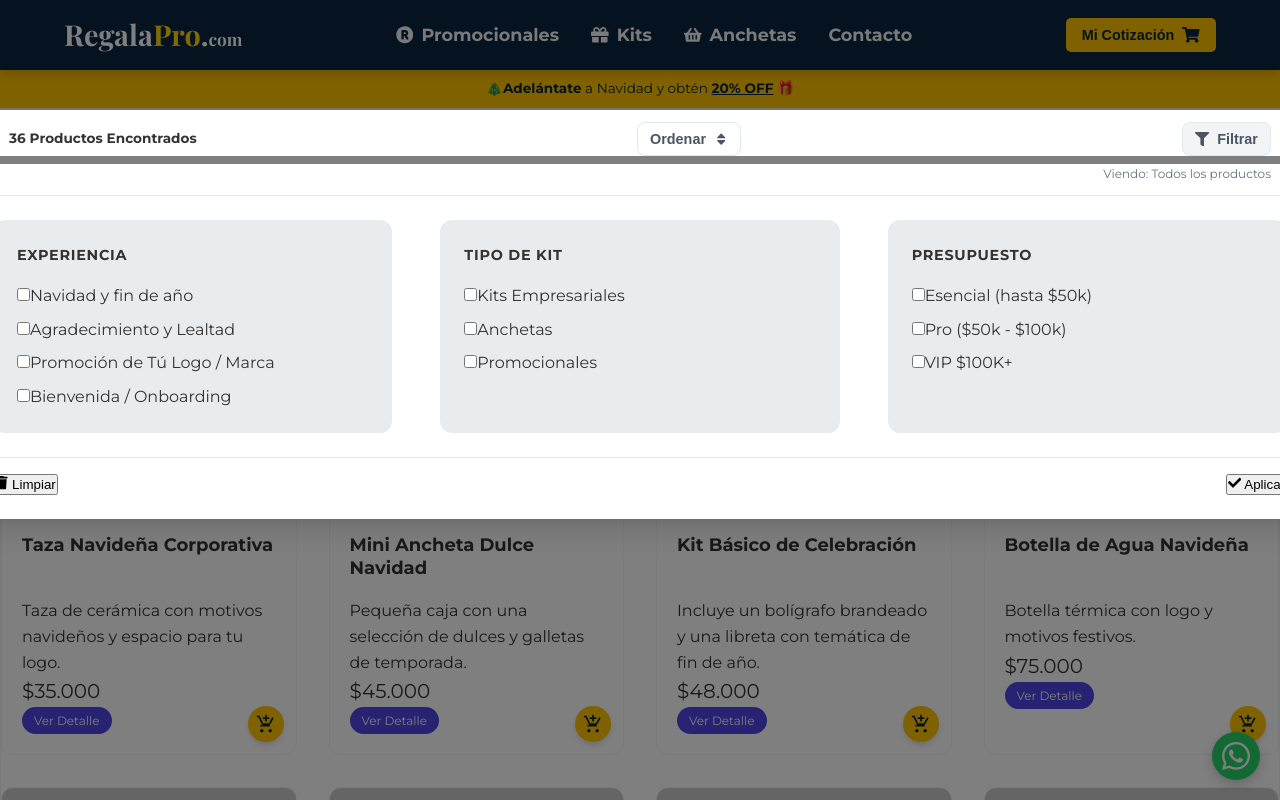
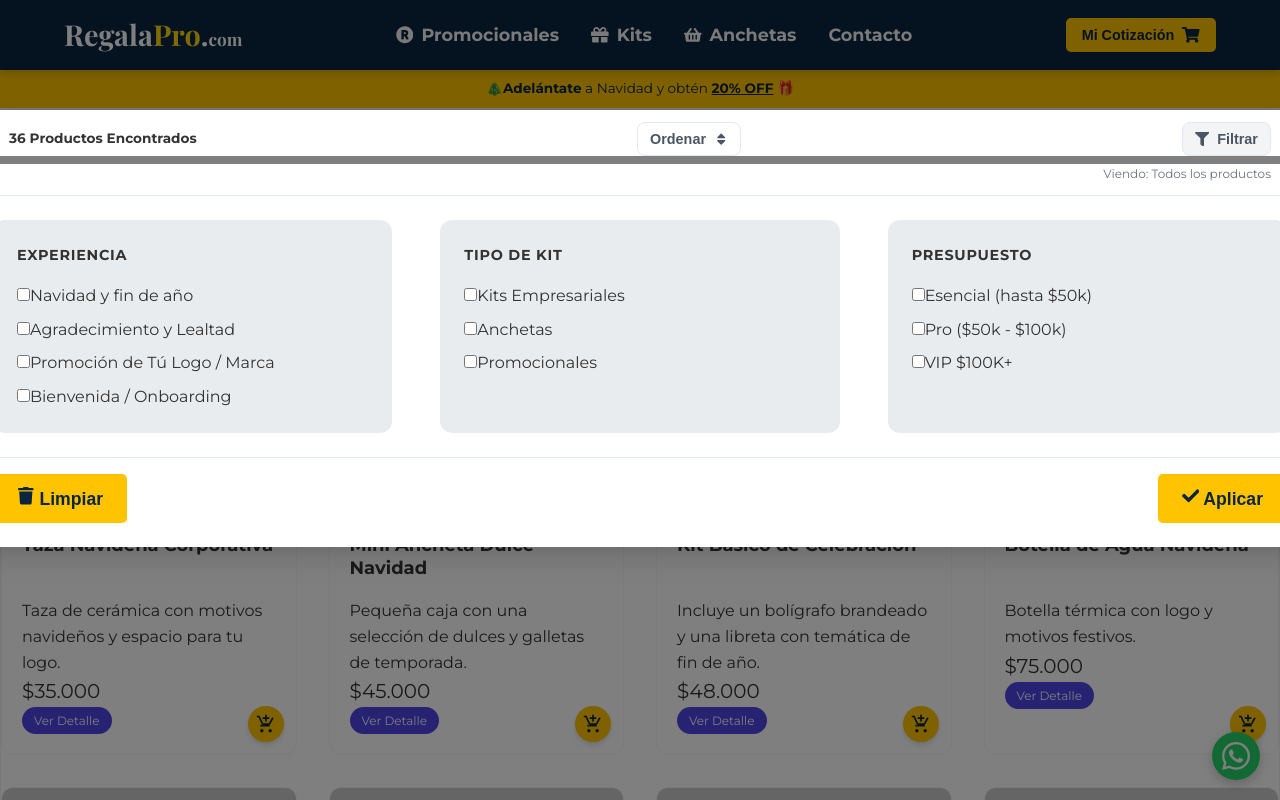
Before and after one commit to davemunar/RegalaPro, a React (Vite) app: page /products in a window 1280 px wide. Both pictures are taken after a click on the button "Filtrar". Shown: the part 361-1161 px from the top of the page. Built offline with nearby package versions, Linux system fonts and the light colour scheme.

Commit message:
style: implement secondary cta button for clear filters

```diff
--- a/RegalaProCatalog.tsx
+++ b/RegalaProCatalog.tsx
@@ -35,13 +35,25 @@ const RegalaProCatalog: React.FC<RegalaProCatalogProps> = ({ className }) => {
     const [selectedKitTypes, setSelectedKitTypes] = useState<KitType[]>(initialState?.kitType ? [initialState.kitType] : []);
     const [selectedPrice, setSelectedPrice] = useState<PriceCategory[]>([]);
 
+    const scrollToFilterBar = useCallback(() => {
+        if (scrollAnchorRef.current) {
+            const offset = window.innerWidth < 768 ? 70 : 108;
+            const y = scrollAnchorRef.current.getBoundingClientRect().top + window.scrollY - offset;
+            window.scrollTo({ top: y, behavior: 'smooth' });
+        }
+    }, []);
+
     // Efecto para actualizar filtros si el usuario navega a la misma página con diferente estado
     useEffect(() => {
         const navigationState = location.state as { kitType?: KitType } | null;
         if (navigationState?.kitType) {
             setSelectedKitTypes([navigationState.kitType]);
+            // Scroll to top of catalog when navigating from footer/external links
+            setTimeout(() => {
+                scrollToFilterBar();
+            }, 100);
         }
-    }, [location.state]);
+    }, [location.state, scrollToFilterBar]);
 
     // --- LÓGICA DE FILTROS CRUZADOS (CRÍTICO) ---
     const isAnchetasDisabled = useMemo(() => {
@@ -77,12 +89,7 @@ const RegalaProCatalog: React.FC<RegalaProCatalogProps> = ({ className }) => {
         );
     }, [selectedPrice, selectedKitTypes, selectedExperiences]);
 
-    const scrollToFilterBar = useCallback(() => {
-        if (scrollAnchorRef.current) {
-            const y = scrollAnchorRef.current.getBoundingClientRect().top + window.scrollY - 108;
-            window.scrollTo({ top: y, behavior: 'smooth' });
-        }
-    }, []);
+
 
     const handleAddToQuoteFromModal = (product: Product, quantity: number, wantsAdvisory: boolean) => {
         addToQuote(product, quantity, wantsAdvisory);
@@ -218,9 +225,9 @@ const RegalaProCatalog: React.FC<RegalaProCatalogProps> = ({ className }) => {
                             <div className={styles.filterFooter}>
                                 <button
                                     onClick={handleClearFilters}
-                                    className="flex items-center gap-2 text-red-500 hover:text-red-700 font-semibold text-sm transition-colors"
+                                    className="cta-button cta-button--secondary flex items-center gap-2 shadow-md justify-center"
                                 >
-                                    <FaTrash /> Limpiar
+                                    <FaTrash className="text-sm" /> Limpiar
                                 </button>
                                 <button
                                     onClick={() => {
@@ -232,7 +239,7 @@ const RegalaProCatalog: React.FC<RegalaProCatalogProps> = ({ className }) => {
                                             });
                                         }, 150);
                                     }}
-                                    className="flex items-center gap-2 bg-indigo-600 text-white px-4 py-2 rounded-lg hover:bg-indigo-700 font-semibold text-sm transition-colors shadow-sm"
+                                    className="cta-button flex items-center gap-2 shadow-md justify-center"
                                 >
                                     <FaCheck /> Aplicar
                                 </button>
```
